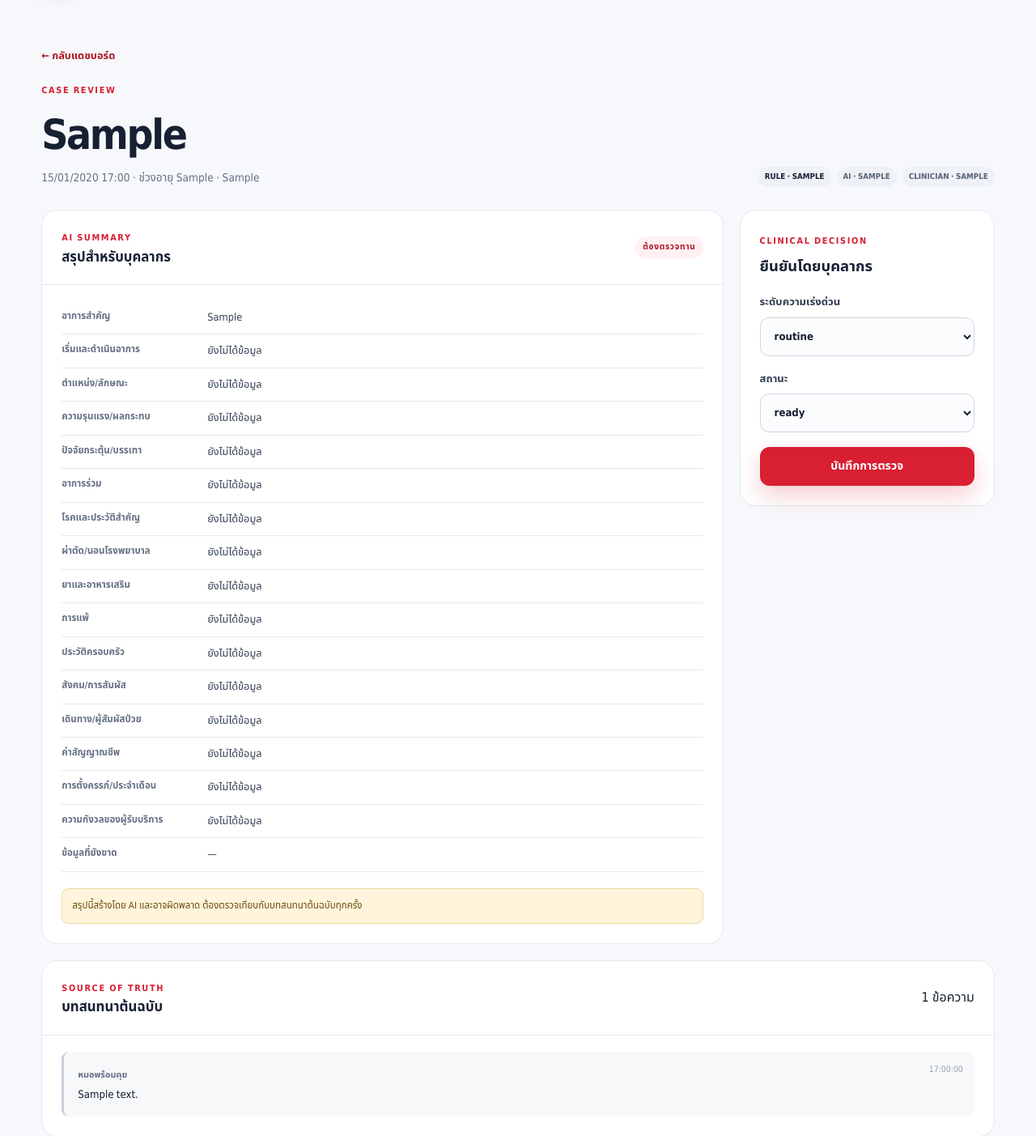
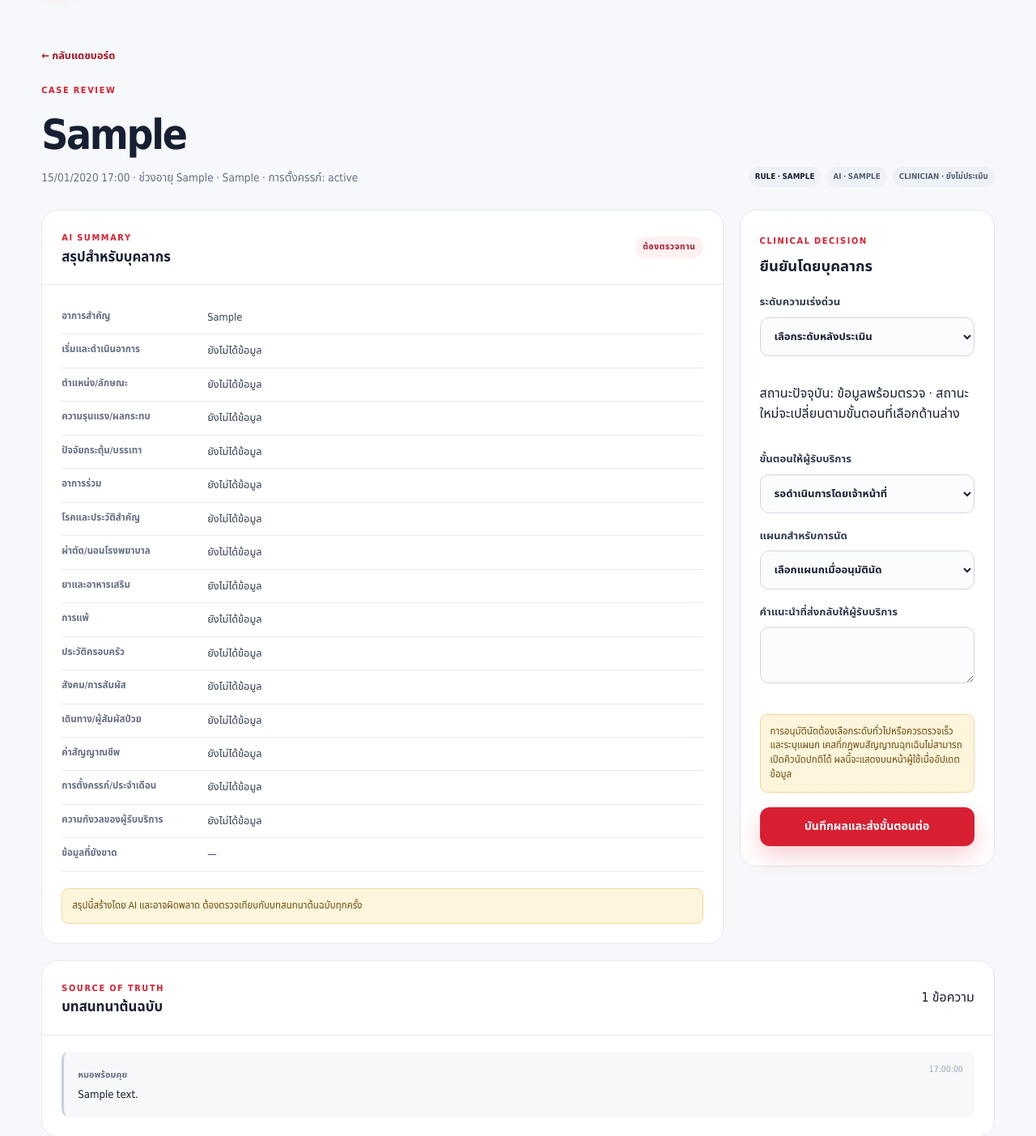
Before and after one commit to Pannatornn/MOPROMKUI_coppy, a Flask app: page /staff/cases/1 in a window 1280 px wide. Shown: the part 82-1485 px from the top of the page at 81% size. Run offline with Flask 3, Linux system fonts and the light colour scheme; the visitor is signed in with stand-in values (Sample User, id 1); tables that the repository leaves empty hold one stand-in row (values such as "Sample post"); some web fonts are replaced.

Commit message:
Require explicit next steps and patient guidance in staff review

```diff
--- a/app/templates/staff_case.html
+++ b/app/templates/staff_case.html
@@ -3,8 +3,8 @@
 {% block content %}
 <a class="back-link" href="{{ url_for('main.staff_dashboard') }}">← กลับแดชบอร์ด</a>
 <section class="case-title-row">
-  <div><span class="eyebrow">CASE REVIEW</span><h1>{{ case.reference }}</h1><p>{{ case.created_at | bangkok_time }} · ช่วงอายุ {{ case.age_group }} · {{ case.sex_at_birth }}</p></div>
-  <div class="risk-stack"><span class="badge badge-{{ case.rule_urgency }}">RULE · {{ case.rule_urgency }}</span><span class="badge badge-neutral">AI · {{ case.ai_urgency_suggestion }}</span><span class="badge badge-neutral">CLINICIAN · {{ case.clinician_urgency or 'pending' }}</span></div>
+  <div><span class="eyebrow">CASE REVIEW</span><h1>{{ case.reference }}</h1><p>{{ case.created_at | bangkok_time }} · ช่วงอายุ {{ case.age_group }} · {{ {'female':'หญิง', 'male':'ชาย', 'intersex':'อินเตอร์เซ็กซ์', 'prefer_not_to_say':'ไม่ประสงค์ระบุ'}.get(case.sex_at_birth, case.sex_at_birth) }} · การตั้งครรภ์: {{ {'pregnant':'ตั้งครรภ์', 'possibly_pregnant':'อาจตั้งครรภ์', 'not_pregnant':'ไม่ได้ตั้งครรภ์', 'not_applicable':'ไม่เกี่ยวข้อง', 'unknown':'ไม่ทราบ'}.get(case.pregnancy_status, case.pregnancy_status) }}</p></div>
+  <div class="risk-stack"><span class="badge badge-{{ case.rule_urgency }}">RULE · {{ urgency_labels.get(case.rule_urgency, case.rule_urgency) }}</span><span class="badge badge-neutral">AI · {{ urgency_labels.get(case.ai_urgency_suggestion, case.ai_urgency_suggestion) }}</span><span class="badge badge-neutral">CLINICIAN · {{ urgency_labels.get(case.clinician_urgency, 'ยังไม่ประเมิน') }}</span></div>
 </section>
 
 {% if case.rule_urgency == 'emergency' %}<div class="emergency-strip large"><strong>กฎความปลอดภัยพบสัญญาณฉุกเฉิน</strong><span>ตรวจบทสนทนาทันทีและทำตาม protocol ของสถานพยาบาล</span></div>{% endif %}
@@ -39,9 +39,15 @@
     <section class="review-card decision-card"><span class="eyebrow">CLINICAL DECISION</span><h2>ยืนยันโดยบุคลากร</h2>
       <form method="post" action="{{ url_for('main.staff_review_case', case_id=case.id) }}" class="form-stack">
         <input type="hidden" name="csrf_token" value="{{ csrf_token() }}">
-        <label>ระดับความเร่งด่วน<select name="urgency" required>{% for value in ['routine', 'soon', 'urgent', 'emergency'] %}<option value="{{ value }}" {% if case.clinician_urgency == value %}selected{% endif %}>{{ value }}</option>{% endfor %}</select></label>
-        <label>สถานะ<select name="status" required>{% for value in ['collecting', 'ready', 'escalated', 'closed'] %}<option value="{{ value }}" {% if case.status == value %}selected{% endif %}>{{ value }}</option>{% endfor %}</select></label>
-        <button class="button button-primary button-wide" type="submit">บันทึกการตรวจ</button>
+        <label>ระดับความเร่งด่วน<select name="urgency" required><option value="">เลือกระดับหลังประเมิน</option>{% for value in ['routine', 'soon', 'urgent', 'emergency'] %}<option value="{{ value }}" {% if case.clinician_urgency == value %}selected{% endif %}>{{ urgency_labels[value] }}</option>{% endfor %}</select></label>
+        <p>สถานะปัจจุบัน: {{ status_labels.get(case.status, case.status) }} · สถานะใหม่จะเปลี่ยนตามขั้นตอนที่เลือกด้านล่าง</p>
+        <label>ขั้นตอนให้ผู้รับบริการ<select name="disposition" required>
+          <option value="continue" {% if review and review.disposition == 'continue' %}selected{% endif %}>ขอข้อมูลซักประวัติเพิ่ม</option><option value="closed" {% if review and review.disposition == 'closed' %}selected{% endif %}>ปิดเคส</option><option value="wait" {% if not review or review.disposition in ['wait', 'review_only'] %}selected{% endif %}>รอดำเนินการโดยเจ้าหน้าที่</option><option value="appointment" {% if review and review.disposition == 'appointment' %}selected{% endif %}>อนุมัตินัดในแผนกที่ระบุ</option><option value="care" {% if review and review.disposition == 'care' %}selected{% endif %}>เข้ารับการดูแลตามคำแนะนำ · ไม่เปิดคิวนัดปกติ</option>
+        </select></label>
+        <label>แผนกสำหรับการนัด<select name="department"><option value="">เลือกแผนกเมื่ออนุมัตินัด</option>{% for key, label in departments.items() %}<option value="{{ key }}" {% if review and review.department == key %}selected{% endif %}>{{ label }}</option>{% endfor %}</select></label>
+        <label>คำแนะนำที่ส่งกลับให้ผู้รับบริการ<textarea name="guidance" minlength="3" maxlength="1000" required>{{ review.guidance if review else '' }}</textarea></label>
+        <p class="ai-note">การอนุมัตินัดต้องเลือกระดับทั่วไปหรือควรตรวจเร็วและระบุแผนก เคสที่กฎพบสัญญาณฉุกเฉินไม่สามารถเปิดคิวนัดปกติได้ ผลนี้จะแสดงบนหน้าผู้ใช้เมื่ออัปเดตข้อมูล</p>
+        <button class="button button-primary button-wide" type="submit">บันทึกผลและส่งขั้นตอนต่อ</button>
       </form>
     </section>
     {% if case.matched_red_flags %}<section class="review-card flag-card"><h3>สัญญาณที่กฎตรวจพบ</h3><ul>{% for flag in case.matched_red_flags %}<li><strong>{{ flag.label }}</strong><small>{{ flag.code }}</small></li>{% endfor %}</ul></section>{% endif %}
```
